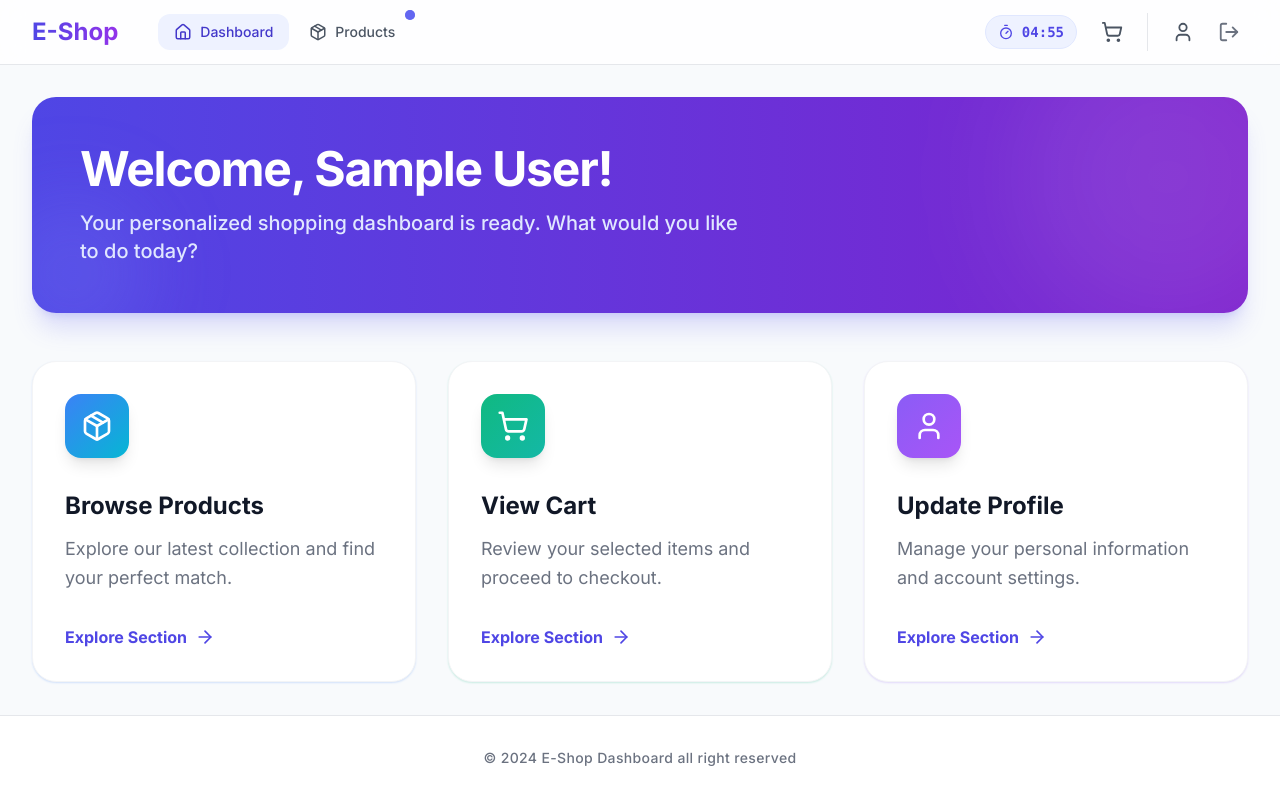
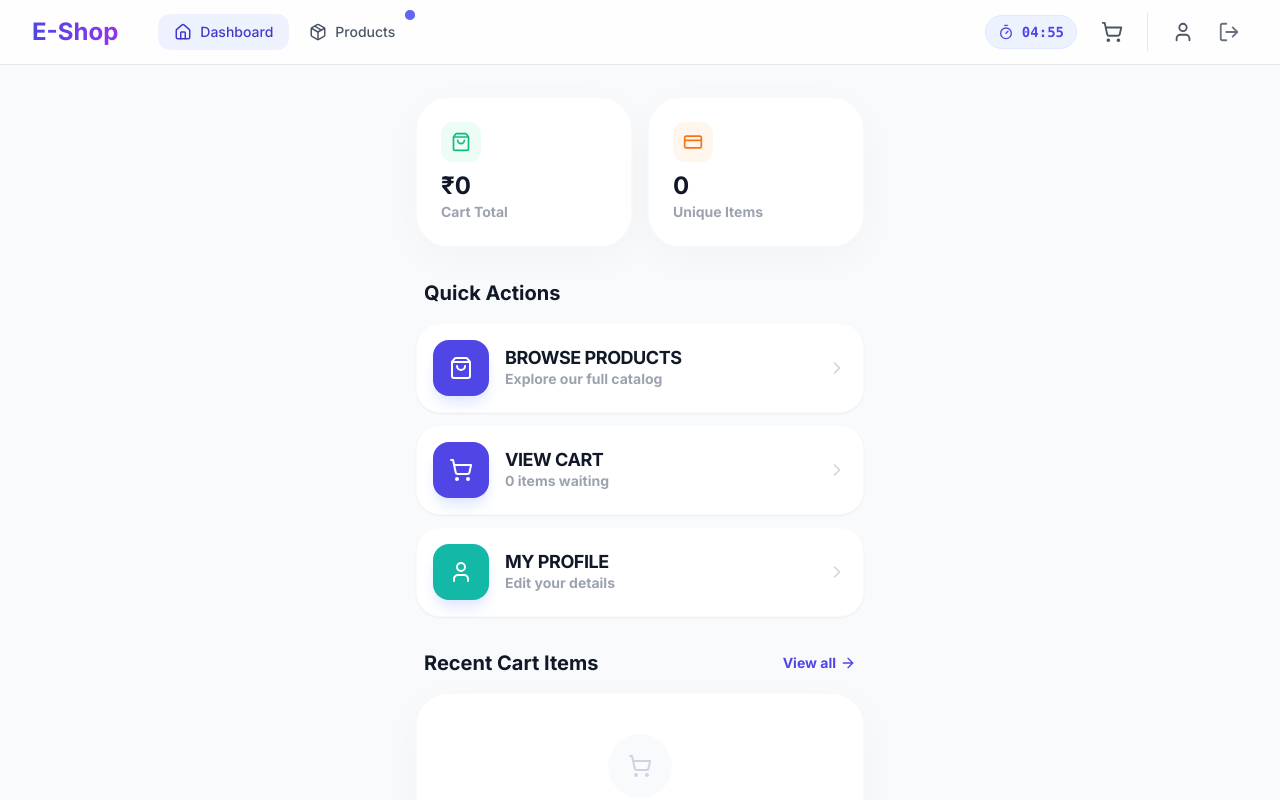
Before and after one commit to dhrumil16/chaintech-task, a React (Vite) app: page / in a window 1280 px wide. Shown: the top 800 px of the page. Built offline with nearby package versions, Linux system fonts and the light colour scheme; sample sign-in values are in the browser's storage.

Commit message:
feat: redesign dashboard with stats and horizontal cart items

```diff
--- a/src/pages/Dashboard.jsx
+++ b/src/pages/Dashboard.jsx
@@ -1,96 +1,138 @@
 import { useAuth } from '../context/AuthContext';
-import { useRecentItems } from '../context/RecentItemsContext';
+import { useCart } from '../context/CartContext';
 import { Link } from 'react-router-dom';
-import { Package, ShoppingCart, User, ArrowRight, History } from 'lucide-react';
-import ProductCard from '../components/ProductCard';
+import { ShoppingBag, CreditCard, User, ArrowRight, ShoppingCart, ChevronRight } from 'lucide-react';
 
 const Dashboard = () => {
     const { user } = useAuth();
-    const { recentItems } = useRecentItems();
+    const { cart, getCartTotal, getCartItemsCount } = useCart();
 
-    const cards = [
+    const quickActions = [
         {
             title: 'Browse Products',
-            description: 'Explore our latest collection and find your perfect match.',
-            icon: Package,
+            description: 'Explore our full catalog',
+            icon: ShoppingBag,
             link: '/products',
-            gradient: 'from-blue-500 to-cyan-500',
-            shadow: 'shadow-blue-500/20'
+            color: 'bg-indigo-600',
+            bg: 'bg-indigo-50'
         },
         {
             title: 'View Cart',
-            description: 'Review your selected items and proceed to checkout.',
+            description: `${cart.length} items waiting`,
             icon: ShoppingCart,
             link: '/cart',
-            gradient: 'from-emerald-500 to-teal-500',
-            shadow: 'shadow-emerald-500/20'
+            color: 'bg-indigo-600',
+            bg: 'bg-indigo-50'
         },
         {
-            title: 'Update Profile',
-            description: 'Manage your personal information and account settings.',
+            title: 'My Profile',
+            description: 'Edit your details',
             icon: User,
             link: '/profile',
-            gradient: 'from-violet-500 to-purple-500',
-            shadow: 'shadow-violet-500/20'
+            color: 'bg-teal-500',
+            bg: 'bg-teal-50'
         }
     ];
 
     return (
-        <div className="space-y-12 animate-fade-in font-sans">
-            <div className="bg-gradient-to-r from-indigo-600 to-purple-700 rounded-3xl p-8 sm:p-12 text-white shadow-xl shadow-indigo-500/20 relative overflow-hidden">
-                <div className="absolute top-0 right-0 -mr-20 -mt-20 w-80 h-80 rounded-full bg-white/10 blur-3xl"></div>
-                <div className="absolute bottom-0 left-0 -ml-10 -mb-10 w-40 h-40 rounded-full bg-indigo-400/20 blur-2xl"></div>
-                <div className="relative z-10">
-                    <h1 className="text-4xl sm:text-5xl font-extrabold mb-4 tracking-tight">
-                        Welcome, {user?.name}!
-                    </h1>
-                    <p className="text-indigo-100 text-xl max-w-2xl font-medium">
-                        Your personalized shopping dashboard is ready. What would you like to do today?
-                    </p>
+        <div className="max-w-md mx-auto space-y-8 animate-fade-in font-sans pb-10">
+            {/* Header / Stats */}
+            <div className="grid grid-cols-2 gap-4">
+                <div className="bg-white p-6 rounded-[2rem] shadow-[0_10px_40px_rgba(0,0,0,0.03)] border border-gray-50 flex flex-col gap-3">
+                    <div className="w-10 h-10 rounded-xl bg-emerald-50 flex items-center justify-center">
+                        <ShoppingBag className="text-emerald-500" size={20} />
+                    </div>
+                    <div>
+                        <div className="text-2xl font-black text-gray-900 leading-none mb-1">
+                            ₹{getCartTotal().toLocaleString()}
+                        </div>
+                        <div className="text-sm font-bold text-gray-400">Cart Total</div>
+                    </div>
+                </div>
+                <div className="bg-white p-6 rounded-[2rem] shadow-[0_10px_40px_rgba(0,0,0,0.03)] border border-gray-50 flex flex-col gap-3">
+                    <div className="w-10 h-10 rounded-xl bg-orange-50 flex items-center justify-center">
+                        <CreditCard className="text-orange-500" size={20} />
+                    </div>
+                    <div>
+                        <div className="text-2xl font-black text-gray-900 leading-none mb-1">
+                            {cart.length}
+                        </div>
+                        <div className="text-sm font-bold text-gray-400">Unique Items</div>
+                    </div>
                 </div>
             </div>
 
-            <div className="grid grid-cols-1 gap-8 sm:grid-cols-2 lg:grid-cols-3">
-                {cards.map((card) => (
+            {/* Quick Actions */}
+            <div className="space-y-4">
+                <h2 className="text-xl font-black text-gray-900 px-2 flex items-center gap-2">
+                    Quick Actions
+                </h2>
+                <div className="space-y-3">
+                    {quickActions.map((action) => (
                         <Link
-                        key={card.title}
-                        to={card.link}
-                        className="group block h-full"
+                            key={action.title}
+                            to={action.link}
+                            className="flex items-center gap-4 bg-white p-4 rounded-3xl border border-gray-50 shadow-sm hover:shadow-md transition-all group"
                         >
-                        <div className={`bg-white rounded-3xl p-8 h-full border border-gray-100 shadow-sm ${card.shadow} hover:shadow-2xl transition-all duration-300 hover:-translate-y-2`}>
-                            <div className={`w-16 h-16 rounded-2xl bg-gradient-to-br ${card.gradient} flex items-center justify-center mb-8 shadow-lg text-white group-hover:scale-110 transition-transform duration-300`}>
-                                <card.icon size={32} />
+                            <div className={`w-14 h-14 rounded-2xl ${action.color} flex items-center justify-center shrink-0 shadow-lg shadow-indigo-100 group-hover:scale-110 transition-transform`}>
+                                <action.icon className="text-white" size={24} />
                             </div>
-                            <h3 className="text-2xl font-bold text-gray-900 mb-3 group-hover:text-indigo-600 transition-colors">
-                                {card.title}
-                            </h3>
-                            <p className="text-gray-500 mb-8 leading-relaxed text-lg">
-                                {card.description}
-                            </p>
-                            <div className="flex items-center text-base font-bold text-indigo-600 group-hover:translate-x-2 transition-transform">
-                                Explore Section <ArrowRight size={20} className="ml-2" />
+                            <div className="flex-1 min-w-0">
+                                <h3 className="font-black text-gray-900 text-lg leading-tight uppercase tracking-tight">{action.title}</h3>
+                                <p className="text-gray-400 font-bold text-sm">{action.description}</p>
                             </div>
-                        </div>
+                            <ChevronRight size={20} className="text-gray-300 group-hover:translate-x-1 transition-transform" />
                         </Link>
                     ))}
                 </div>
+            </div>
 
-            {/* Recently Viewed Section */}
-            {recentItems.length > 0 && (
-                <div className="space-y-6 pt-4">
-                    <div className="flex items-center gap-3 mb-2">
-                        <div className="p-2 bg-indigo-50 rounded-lg text-indigo-600">
-                            <History size={24} />
+            {/* Recent Cart Items */}
+            <div className="space-y-4">
+                <div className="flex items-center justify-between px-2">
+                    <h2 className="text-xl font-black text-gray-900 flex items-center gap-2">
+                        Recent Cart Items
+                    </h2>
+                    <Link to="/cart" className="text-sm font-black text-indigo-600 flex items-center gap-1 hover:gap-2 transition-all">
+                        View all <ArrowRight size={16} />
+                    </Link>
                 </div>
-                        <h2 className="text-2xl font-bold text-gray-900">Recently Viewed</h2>
+
+                <div className="bg-white rounded-[2rem] shadow-[0_10px_40px_rgba(0,0,0,0.03)] border border-gray-50 overflow-hidden">
+                    {cart.length > 0 ? (
+                        <div className="divide-y divide-gray-50">
+                            {cart.slice(0, 3).map((item) => (
+                                <div key={item.id} className="p-5 flex items-center gap-4 hover:bg-slate-50/50 transition-colors">
+                                    <div className="w-16 h-16 bg-white rounded-2xl border border-gray-100 p-2 shrink-0 flex items-center justify-center overflow-hidden">
+                                        <img src={item.image} alt={item.title} className="w-full h-full object-contain" />
                                     </div>
-                    <div className="grid grid-cols-2 lg:grid-cols-4 gap-4 sm:gap-8">
-                        {recentItems.map((product) => (
-                            <ProductCard key={product.id} product={product} />
+                                    <div className="flex-1 min-w-0">
+                                        <h4 className="font-bold text-gray-900 text-sm truncate uppercase tracking-tight">
+                                            {item.title}
+                                        </h4>
+                                        <p className="text-gray-400 font-bold text-xs mt-1">
+                                            Qty: {item.quantity}
+                                        </p>
+                                    </div>
+                                    <div className="font-black text-gray-900 whitespace-nowrap">
+                                        ₹{Math.round(item.price * item.quantity).toLocaleString()}
+                                    </div>
+                                </div>
                             ))}
                         </div>
+                    ) : (
+                        <div className="p-10 text-center">
+                            <div className="w-16 h-16 bg-slate-50 rounded-full flex items-center justify-center mx-auto mb-4">
+                                <ShoppingCart className="text-slate-300" size={24} />
+                            </div>
+                            <p className="text-gray-500 font-bold">Your cart is empty</p>
+                            <Link to="/products" className="text-indigo-600 font-black text-sm mt-2 inline-block">
+                                Start shopping
+                            </Link>
                         </div>
                     )}
+                </div>
+            </div>
         </div>
     );
 };
```
Lines whose indentation alone changed are shown as unchanged.
